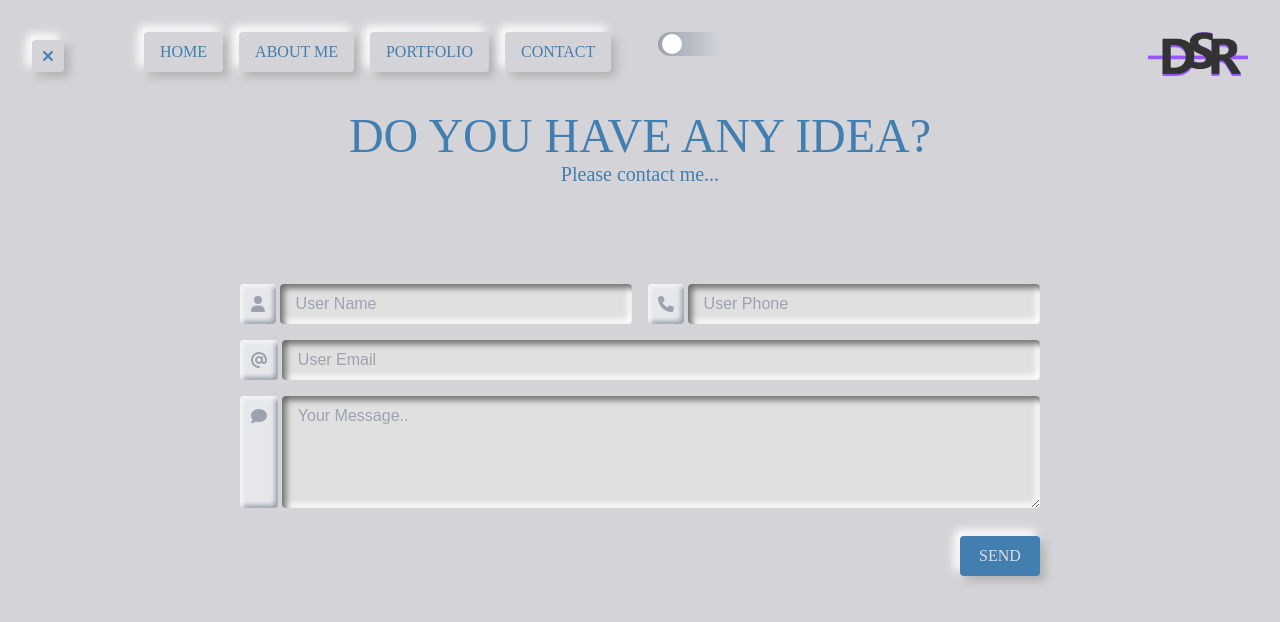
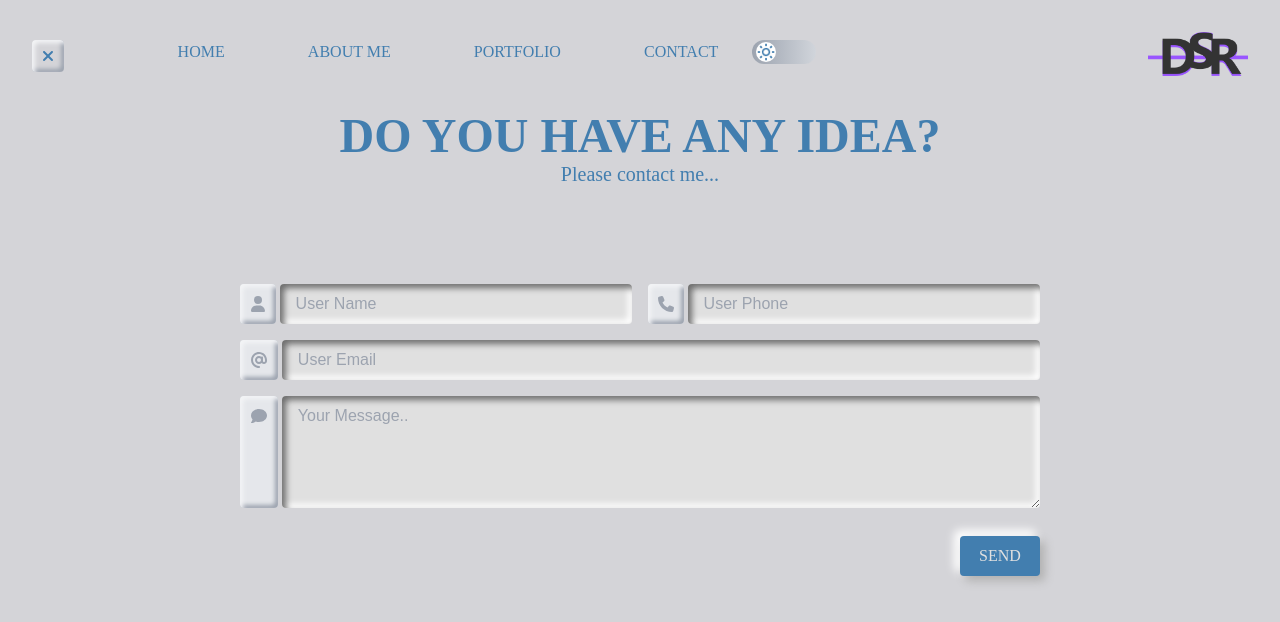
Before and after one commit to davodo88/PortFolioNeomorph, a Next.js app: page /contact in a window 1280 px wide. Shown: the top 622 px of the page. Built offline with nearby package versions, Linux system fonts and the light colour scheme.

Commit message:
fonts menu resolved

```diff
--- a/src/app/components/atoms/button.jsx
+++ b/src/app/components/atoms/button.jsx
@@ -12,8 +12,8 @@ const Button = ({ handleNavbar, icon }) => {
       className="top-11 left-8 z-50 absolute md:hidden transition-all duration-75 active:scale-105
       shadow-lightTL rounded w-10 h-10 flex
       bg-gray-300 dark:bg-gray-700 justify-center items-center dark:shadow-darkTL dark:border-[1px]
-      dark:border-[#2f4e6b]">
-      <span className=' rounded text-gray-400'>
+      dark:border-[#427eaf]">
+      <span className=' rounded text-[#427eaf]'>
         {icon}
       </span>
     </button>
--- a/src/app/components/atoms/darkModeButton.jsx
+++ b/src/app/components/atoms/darkModeButton.jsx
@@ -3,6 +3,9 @@
 import React, { useEffect, useState } from 'react'
 import { classNames } from "../../../../utils/utils";
 
+import Moon from '../../../images/moon.png'
+import Sun from '../../../images/sun.png'
+import Image from 'next/image';
 
 
 
@@ -41,10 +44,12 @@ const DarkModeButton = () => {
             'bg-gradient-to-r from-[#427eaf] to-[#2f4e6b]' : 'bg-gradient-to-r from-gray-400 to-gray-300')}
         >
           <div className={classNames('flex w-full h-6 my-auto transition-all  duration-500',
-            darkMode ? 'translate-x-9' : 'translate-x-1')}>
+            darkMode ? 'translate-x-10' : 'translate-x-1')}>
             <span className={classNames('transition-all duration-500 w-5 h-5 rounded-full my-auto', darkMode ?
               'bg-gray-300/75' : 'bg-white  ')}
             >
+              <Image src={darkMode ? Moon : Sun}
+                className='transition-all duration-500' />
             </span>
           </div>
         </button>
--- a/src/app/components/atoms/skillsBox.jsx
+++ b/src/app/components/atoms/skillsBox.jsx
@@ -29,14 +29,14 @@ const SkillsBox = () => {
         skill.map((red, index) => {
           return (
             <li key={index}
-              className='bg-gray-400/50  md:dark:bg-gray-700 rounded flex m-auto md:w-3/4 p-2 shadow-buttonShadow dark:shadow-none md:bg-gradient-to-r from-gray-300 via-gray-200 to-gray-300'>
+              className='bg-gray-400/50  md:dark:bg-gray-700 rounded flex m-auto md:w-5/6 p-2 shadow-buttonShadow dark:shadow-none md:bg-gradient-to-r from-gray-300 via-gray-200 to-gray-300 md:dark:bg-gradient-to-r dark:from-gray-500 dark:via-gray-500/20 dark:to-gray-500'>
               <Image
                 src={red.icon}
                 width={'auto'}
                 height={'auto'}
                 alt='logo technology'
                 loading='lazy'
-                className='p-2 w-20 h-20 md:m-0   md:dark:bg-gray-600 hover:scale-105
+                className='p-2 w-20 h-20 md:m-0    hover:scale-105
               transition-all duration-300 rounded dark:shadow-none  dark:text-whiteBG'
               />
               <span className='md:flex w-full text-gray-500 dark:text-gray-300 hidden font-Hind  font-semibold items-center justify-center text-justify mx-4 p-2'>
--- a/src/app/components/navbar.jsx
+++ b/src/app/components/navbar.jsx
@@ -74,16 +74,14 @@ const NavBar = () => {
             </div>
           )}
           <DarkModeButton
-            className={classNames('',
-              menu ? '' : '')}
           />
         </div>
       </div>
       <div id="mdNavBar"
-        className={classNames('hidden md:flex  ', menu ? '' : '')}>
+        className={classNames('hidden md:flex', menu ? '' : '')}>
         <button onClick={handleNavbar}
           className="absolute top-10 left-8 z-50  transition-all duration-75 active:scale-105
-          shadow-buttonShadow text-[#427eaf] dark:text-gray-500 rounded w-8 h-8 flex dark:bg-gray-700 justify-center items-center dark:shadow-darkTL dark:border-2  dark:border-[#427eaf]"
+          shadow-lightTL text-[#427eaf] dark:text-gray-500 rounded w-8 h-8 flex dark:bg-gray-700 justify-center items-center dark:shadow-darkTL dark:border-2  dark:border-[#427eaf]"
         >
           <span>
             <FontAwesomeIcon icon={
@@ -91,18 +89,20 @@ const NavBar = () => {
             } />
           </span>
         </button>
-        <ul className={classNames('hidden md:flex min-w-min w-[50%] gap-4 justify-around absolute top-0  p-4 left-[10%] transition-all ', menu ? 'opacity-0' : 'top-4')}>
+        <ul className={classNames('hidden md:flex min-w-min w-[50%] gap-4 justify-around absolute  top-0  p-4 left-[10%] transition-all ', menu ? 'opacity-0' : 'top-4')}>
           {nav.map((navs, index) => {
             return (
               <li key={index}
-                className="font-Lora flex justify-center items-center w-max py-2 px-4 rounded text-[#427eaf] shadow-buttonShadow bg-zinc-300  hover:scale-105 transition-all duration-150 dark:shadow-darkTL dark:bg-gray-700  dark:text-gray-400">
+                className="font-Lora flex justify-center items-center w-max py-2 px-4 rounded text-[#427eaf] dark:text-gray-400">
                 <Link href={navs.target}>
                   {navs.Title}
                 </Link>
               </li>
             )
           })}
-          <DarkModeButton />
+          <div className="absolute top-6 -right-12">
+            <DarkModeButton />
+          </div>
         </ul>
       </div>
     </section>
--- a/src/app/contact/page.jsx
+++ b/src/app/contact/page.jsx
@@ -4,7 +4,7 @@ import Form from '../components/formContact'
 const ContactPage = () => {
   return (
     <div className='w-full h-full flex flex-col justify-center items-center bg-zinc-300 pt-28 dark:bg-gray-900'>
-      <h1 className="flex w-2/3 px-4 justify-center text-center text-3xl md:text-5xl text-[#427eaf] dark:text-gray-300 font-Montserrat">
+      <h1 className="flex w-2/3 px-4 justify-center text-center text-3xl md:text-5xl text-[#427eaf] dark:text-gray-300 font-Montserrat font-extrabold">
         DO YOU HAVE ANY IDEA?
       </h1>
       <h3 className='flex w-2/3 px-4 justify-center text-center text-xl text-[#427eaf] dark:text-gray-400 font-Lora'>
--- a/tailwind.config.js
+++ b/tailwind.config.js
@@ -8,9 +8,9 @@ module.exports = {
   theme: {
     extend: {
       fontFamily: {
-        Montserrat: ['Montserrat Alternates', 'italic'],
-        Lora: ['Lora', 'serif'],
-        Hind: ['Hind Madurai', 'sans-serif']
+        'Montserrat': ['Montserrat Alternates', 'italic'],
+        'Lora': ['Lora', 'serif'],
+        'Hind': ['Hind Madurai', 'sans-serif']
       },
       colors: {
         'whiteBG': '#e0e0e0',
```
Also changed, not shown: src/images/moon.png (added), src/images/sun.png (added).
